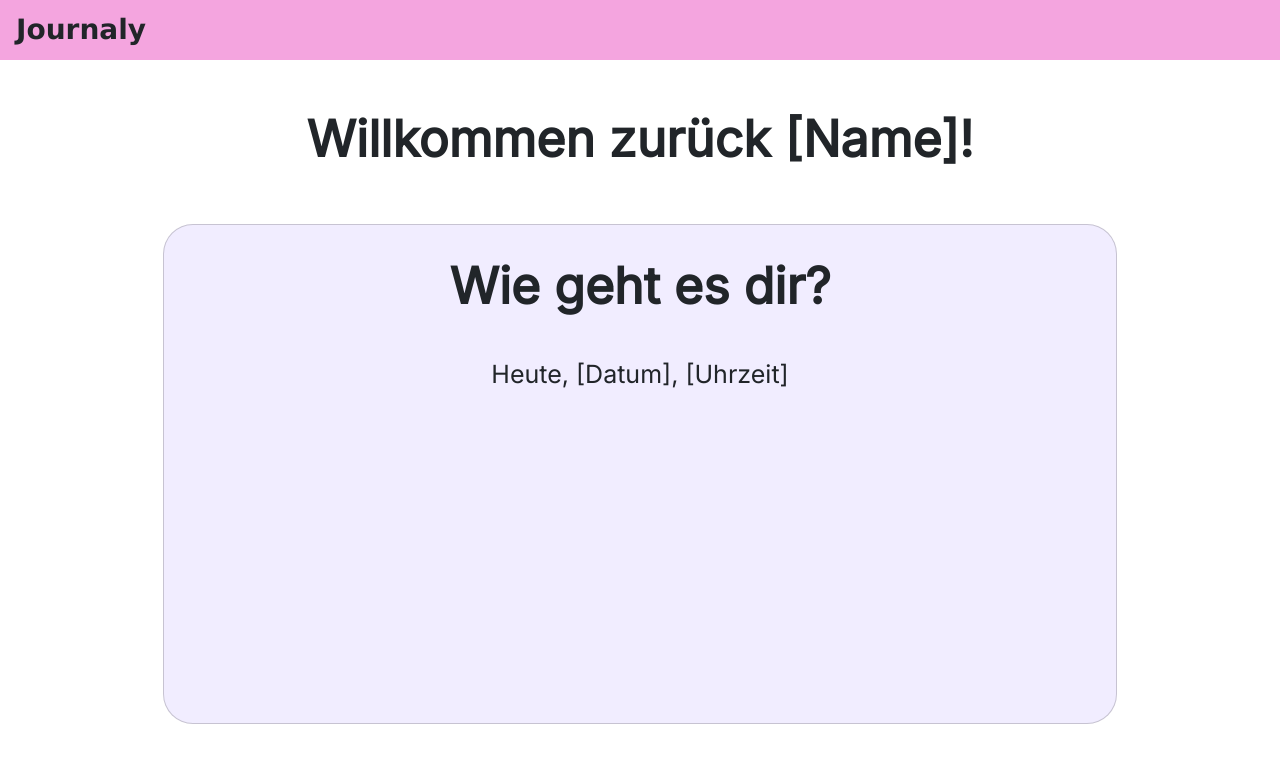
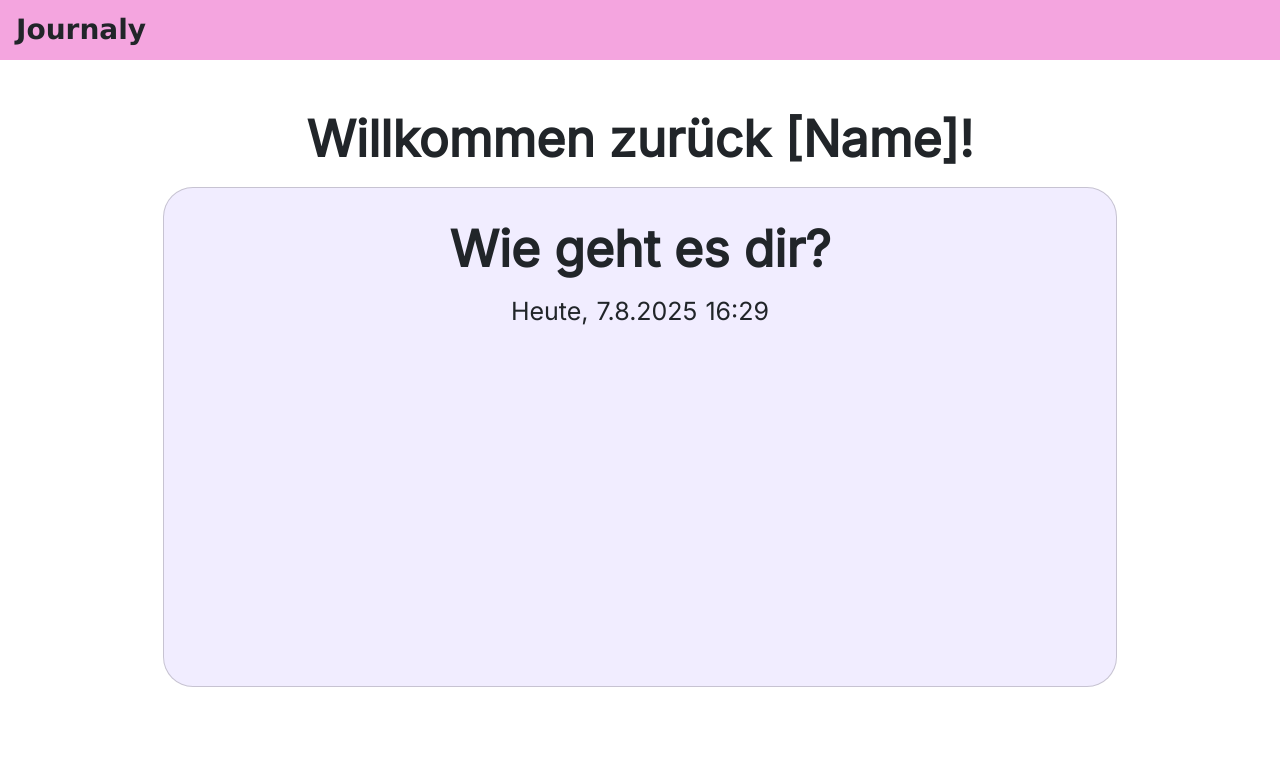
Before and after one commit to malourichter/Webtech-Projekt, an Angular app in the folder frontend/: page /mood in a window 1280 px wide. Shown: the top 762 px of the page. Built offline with nearby package versions, Linux system fonts and the light colour scheme.

Commit message:
datum hinzugefügt

```diff
--- a/frontend/src/app/login/login.css
+++ b/frontend/src/app/login/login.css
@@ -35,6 +35,7 @@ p {
     border-radius: 30px;
     padding: 20px;
     margin-top: -30px;
+    border: none;
 }
 
 button.btn-primary {
--- a/frontend/src/app/mood/mood.css
+++ b/frontend/src/app/mood/mood.css
@@ -2,7 +2,7 @@
     min-height: 500px;
     background: #F1EDFF;
     border-radius: 30px;
-    margin-top: 30px;
+    margin-top: -15px;
 }
 p {
     font-family: Inter, sans serif;
@@ -22,4 +22,5 @@ h1 {
     text-align: center;
     font-size:25px;
     font-weight: normal;
+   margin-top: -10px;
 }
--- a/frontend/src/app/mood/mood.html
+++ b/frontend/src/app/mood/mood.html
@@ -3,7 +3,11 @@
     <h1> Willkommen zurück [Name]!</h1>
     <div class="card w-100 p-4">
         <p>Wie geht es dir?</p>
-        <p class="datum mt-3">Heute, [Datum], [Uhrzeit]</p>
+        <div class="datum mt-6 d-flex justify-content-center gap-2">
+         <span>Heute,</span>
+        <span>{{ datum }}</span>
+        <span>{{ uhrzeit }}</span>
+        </div>
     </div>
     </div>
 </div>
--- a/frontend/src/app/mood/mood.ts
+++ b/frontend/src/app/mood/mood.ts
@@ -1,4 +1,4 @@
-import { Component } from '@angular/core';
+import { Component, OnInit } from '@angular/core';
 
 @Component({
   selector: 'app-mood',
@@ -6,6 +6,13 @@ import { Component } from '@angular/core';
   templateUrl: './mood.html',
   styleUrl: './mood.css'
 })
-export class Mood {
+export class Mood  implements OnInit {
+  datum: string = '';
+  uhrzeit: string = '';
 
+  ngOnInit() {
+    const now = new Date();
+    this.datum = now.toLocaleDateString('de-DE');
+    this.uhrzeit = now.toLocaleTimeString('de-DE', { hour: '2-digit', minute: '2-digit' });
+  }
 }
--- a/frontend/src/app/register/register.css
+++ b/frontend/src/app/register/register.css
@@ -39,6 +39,7 @@ p {
     border-radius: 30px;
     padding: 20px;
     margin-top: -30px;
+    border: none;
 }
 
 button.btn-primary {
```
